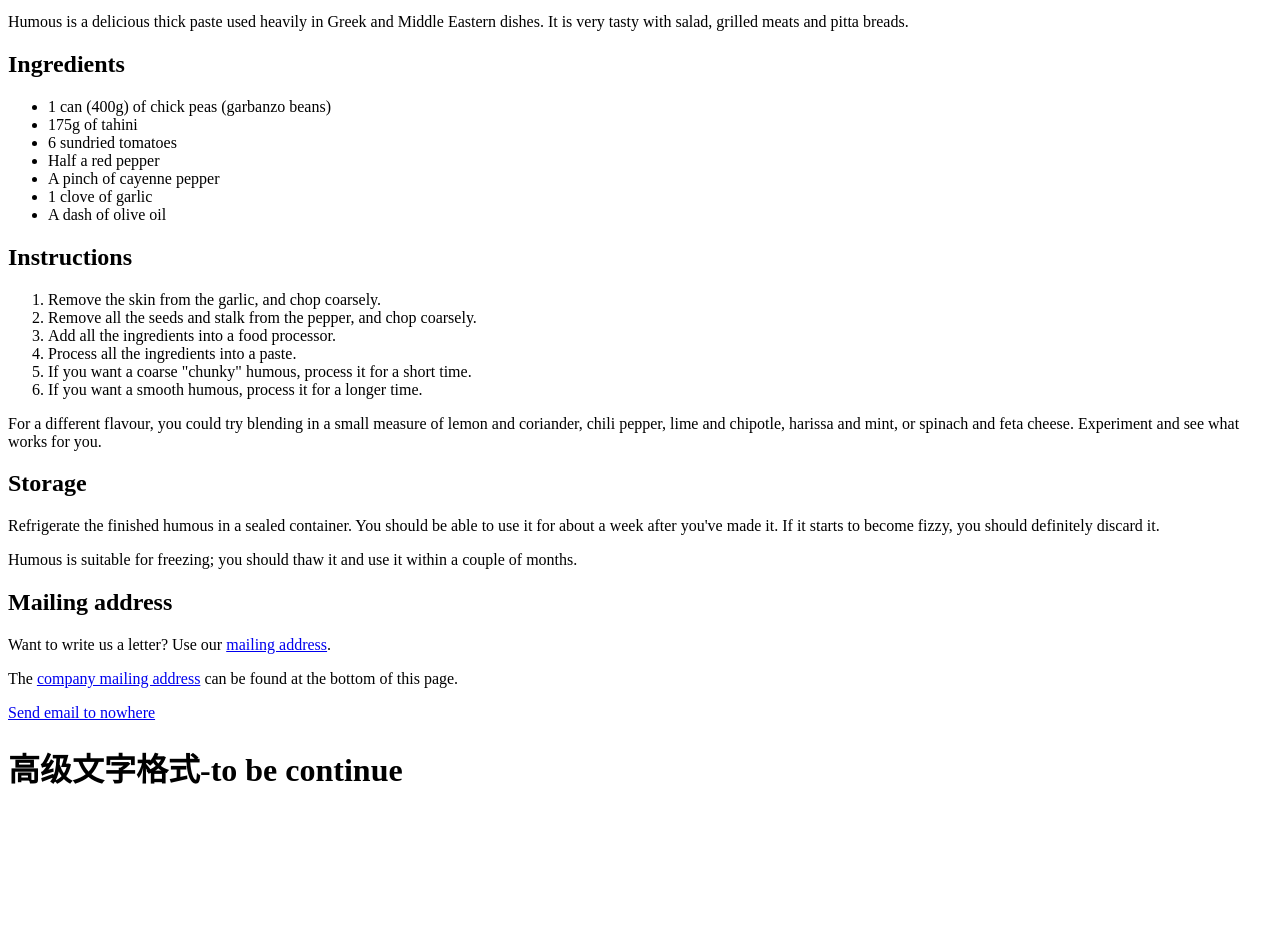
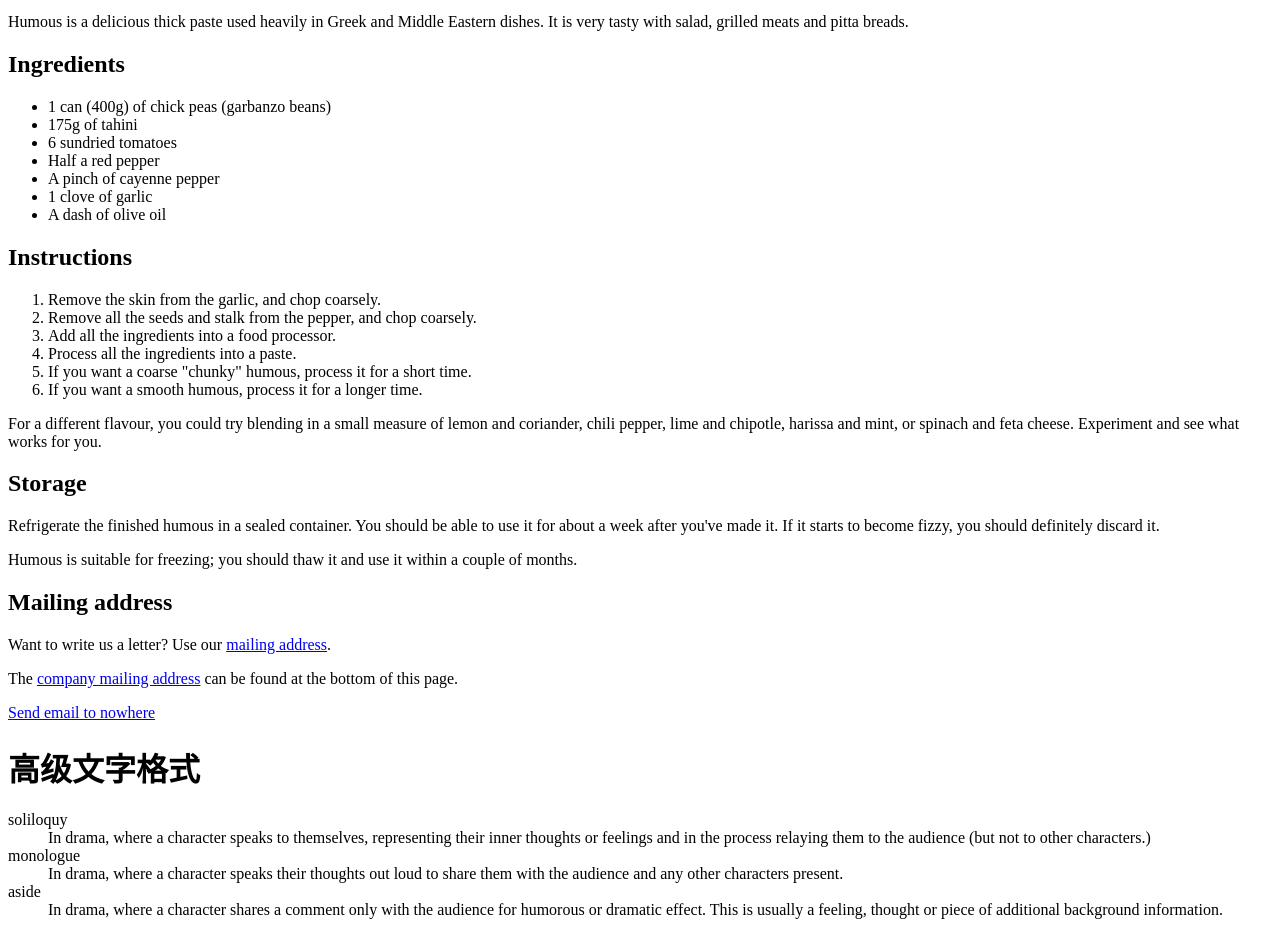
Before and after one commit to TheLittleMatch/Learning-js, a plain HTML site: page html/index2.html in a window 1280 px wide. Shown: the part 101-1036 px from the top of the page. Before the commit the page ends 912 px from the top, so only its background shows below. Drawn offline with Linux system fonts and the light colour scheme.

Commit message:
commit test

```diff
--- a/html/index2.html
+++ b/html/index2.html
@@ -68,7 +68,16 @@
     <p>The <a href="#Mailing_address">company mailing address</a> can be found at the bottom of this page.</p>
 
     <a href="mailto:nowhere@mozilla.org">Send email to nowhere</a>
-    <h1>高级文字格式-to be continue</h1>
+    <h1>高级文字格式</h1>
+    <!--描述列表-->
+    <dl>
+        <dt>soliloquy</dt>
+        <dd>In drama, where a character speaks to themselves, representing their inner thoughts or feelings and in the process relaying them to the audience (but not to other characters.)</dd>
+        <dt>monologue</dt>
+        <dd>In drama, where a character speaks their thoughts out loud to share them with the audience and any other characters present.</dd>
+        <dt>aside</dt>
+        <dd>In drama, where a character shares a comment only with the audience for humorous or dramatic effect. This is usually a feeling, thought or piece of additional background information.</dd>
+    </dl>
 
 </body>
 
```
